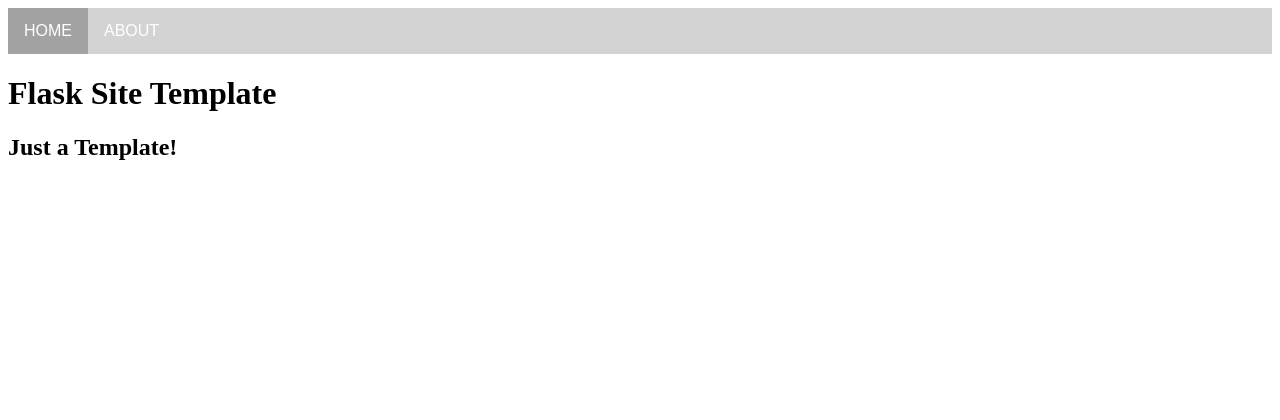
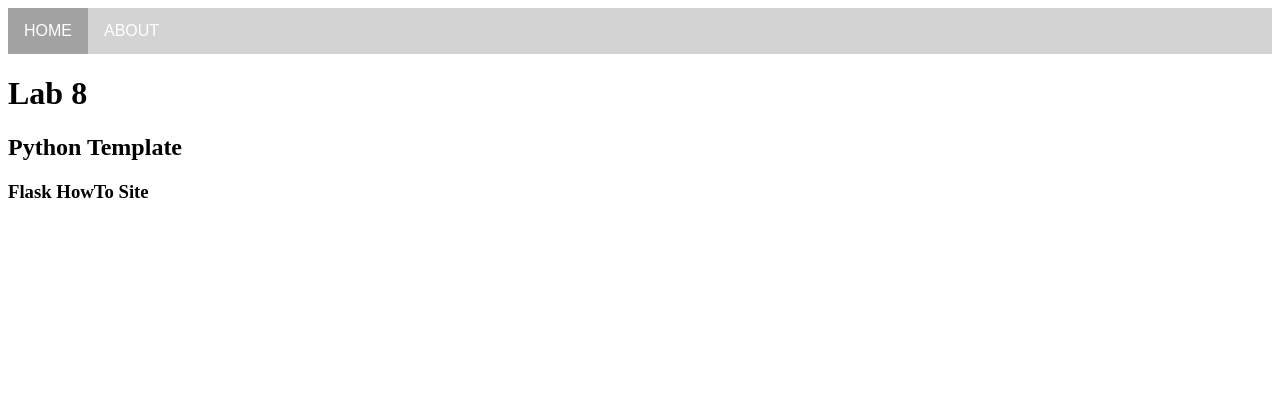
Before and after one commit to Cruz-Tyvon/Lab-8, a Flask app: page / in a window 1280 px wide. Shown: the top 420 px of the page. Run offline with Flask 2, Linux system fonts and the light colour scheme.

Commit message:
Update finishing touches

```diff
--- a/templates/index.html
+++ b/templates/index.html
@@ -10,8 +10,9 @@
         <li><a href="./about">ABOUT</a></li>
       </ul>
     </nav>
-    <h1>Flask Site Template</h1>
-    <h2>Just a Template!</h2>
+    <h1>Lab 8</h1>
+    <h2>Python Template</h2>
+		<h3>Flask HowTo Site</h3>
     <button class="dark-button" onclick="DarkMode()"><img class="dark-image" src="imgs/favicon.png"></button>
   </body>
   <link href="./style.css" rel="stylesheet">
```
